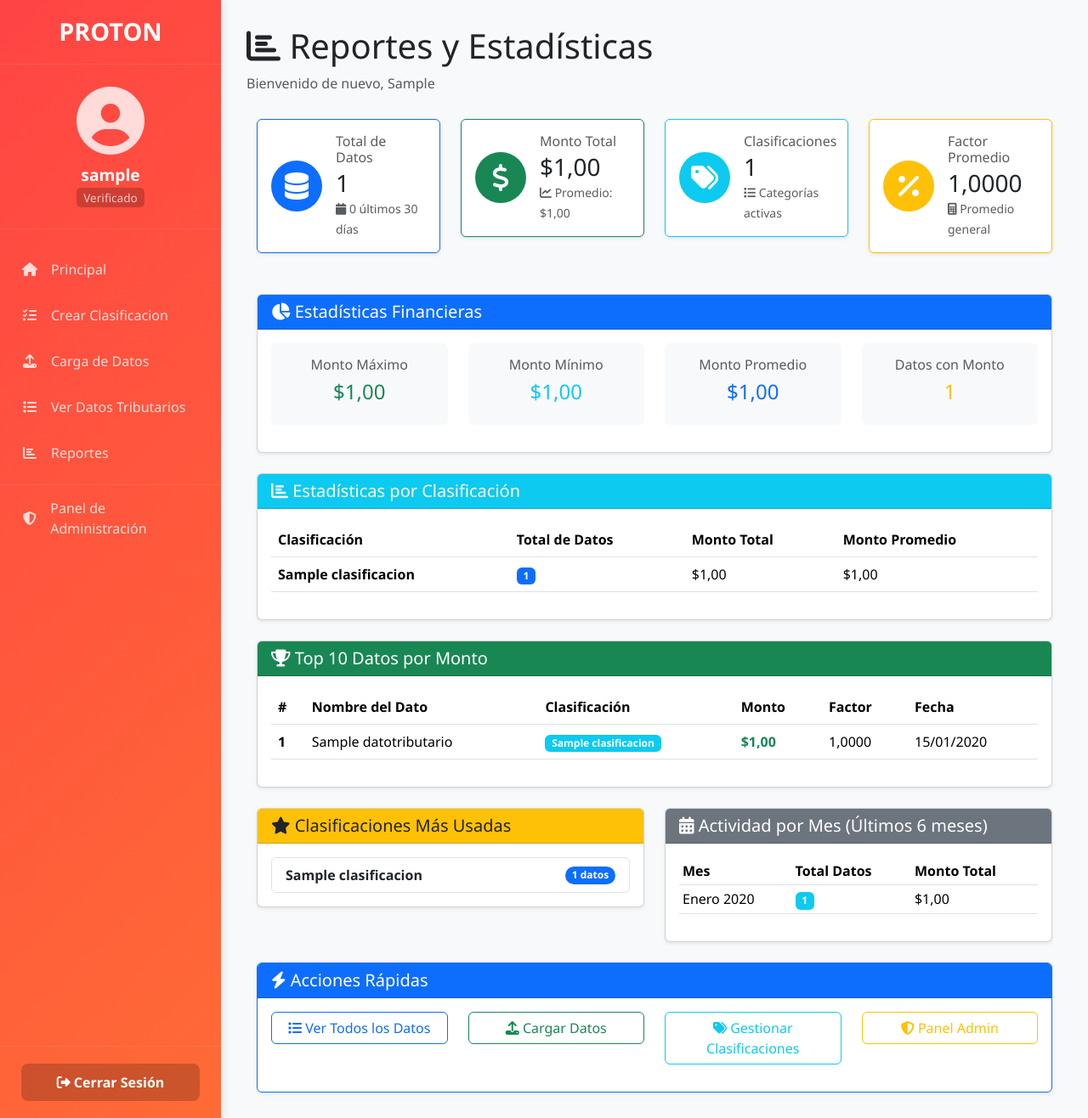
After one commit to Benjaaaminnn19/SoftwareApp, a Django app: page /reportes/ in a window 1280 px wide. The commit adds this page. Shown: the whole page at 85% size. Run offline with Django 4.2, Linux system fonts and the light colour scheme; a user stored in the database is signed in; tables that the repository leaves empty hold one stand-in row (values such as "Sample post").

Commit message:
agregar reportes

```diff
--- a/ItemApp/templates/dashboard_base.html
+++ b/ItemApp/templates/dashboard_base.html
@@ -54,7 +54,7 @@
                     <span>Ver Datos Tributarios</span>
                 </a>
 
-                <a href="#" class="nav-link">
+                <a href="{% url 'reportes' %}" class="nav-link">
                     <i class="fas fa-chart-bar"></i>
                     <span>Reportes</span>
                 </a>
--- /dev/null
+++ b/ItemApp/templates/reportes.html
@@ -0,0 +1,335 @@
+{% extends 'dashboard_base.html' %}
+{% load static %}
+
+{% block dashboard_title %}
+    Reportes y Estadísticas
+{% endblock %}
+
+{% block dashboard_page_title %}
+    <i class="fas fa-chart-bar"></i> Reportes y Estadísticas
+{% endblock %}
+
+{% block dashboard_content %}
+<div class="container-fluid">
+    <!-- Tarjetas de Estadísticas Principales -->
+    <div class="row mb-4">
+        <div class="col-lg-3 col-md-6 mb-4">
+            <div class="card shadow-sm border-primary">
+                <div class="card-body">
+                    <div class="d-flex align-items-center">
+                        <div class="flex-shrink-0">
+                            <div class="bg-primary text-white rounded-circle d-flex align-items-center justify-content-center" style="width: 60px; height: 60px;">
+                                <i class="fas fa-database fa-2x"></i>
+                            </div>
+                        </div>
+                        <div class="flex-grow-1 ms-3">
+                            <h6 class="text-muted mb-1">Total de Datos</h6>
+                            <h3 class="mb-0">{{ total_datos }}</h3>
+                            <small class="text-muted">
+                                <i class="fas fa-calendar"></i> {{ datos_recientes_30d }} últimos 30 días
+                            </small>
+                        </div>
+                    </div>
+                </div>
+            </div>
+        </div>
+
+        <div class="col-lg-3 col-md-6 mb-4">
+            <div class="card shadow-sm border-success">
+                <div class="card-body">
+                    <div class="d-flex align-items-center">
+                        <div class="flex-shrink-0">
+                            <div class="bg-success text-white rounded-circle d-flex align-items-center justify-content-center" style="width: 60px; height: 60px;">
+                                <i class="fas fa-dollar-sign fa-2x"></i>
+                            </div>
+                        </div>
+                        <div class="flex-grow-1 ms-3">
+                            <h6 class="text-muted mb-1">Monto Total</h6>
+                            <h3 class="mb-0">${{ monto_total|floatformat:2|default:"0.00" }}</h3>
+                            <small class="text-muted">
+                                <i class="fas fa-chart-line"></i> Promedio: ${{ monto_promedio|floatformat:2|default:"0.00" }}
+                            </small>
+                        </div>
+                    </div>
+                </div>
+            </div>
+        </div>
+
+        <div class="col-lg-3 col-md-6 mb-4">
+            <div class="card shadow-sm border-info">
+                <div class="card-body">
+                    <div class="d-flex align-items-center">
+                        <div class="flex-shrink-0">
+                            <div class="bg-info text-white rounded-circle d-flex align-items-center justify-content-center" style="width: 60px; height: 60px;">
+                                <i class="fas fa-tags fa-2x"></i>
+                            </div>
+                        </div>
+                        <div class="flex-grow-1 ms-3">
+                            <h6 class="text-muted mb-1">Clasificaciones</h6>
+                            <h3 class="mb-0">{{ total_clasificaciones }}</h3>
+                            <small class="text-muted">
+                                <i class="fas fa-list"></i> Categorías activas
+                            </small>
+                        </div>
+                    </div>
+                </div>
+            </div>
+        </div>
+
+        <div class="col-lg-3 col-md-6 mb-4">
+            <div class="card shadow-sm border-warning">
+                <div class="card-body">
+                    <div class="d-flex align-items-center">
+                        <div class="flex-shrink-0">
+                            <div class="bg-warning text-white rounded-circle d-flex align-items-center justify-content-center" style="width: 60px; height: 60px;">
+                                <i class="fas fa-percentage fa-2x"></i>
+                            </div>
+                        </div>
+                        <div class="flex-grow-1 ms-3">
+                            <h6 class="text-muted mb-1">Factor Promedio</h6>
+                            <h3 class="mb-0">{{ factor_promedio|floatformat:4|default:"0.0000" }}</h3>
+                            <small class="text-muted">
+                                <i class="fas fa-calculator"></i> Promedio general
+                            </small>
+                        </div>
+                    </div>
+                </div>
+            </div>
+        </div>
+    </div>
+
+    <!-- Estadísticas Financieras Detalladas -->
+    <div class="row mb-4">
+        <div class="col-lg-12">
+            <div class="card shadow-sm">
+                <div class="card-header bg-primary text-white">
+                    <h5 class="mb-0"><i class="fas fa-chart-pie"></i> Estadísticas Financieras</h5>
+                </div>
+                <div class="card-body">
+                    <div class="row">
+                        <div class="col-md-3 text-center mb-3">
+                            <div class="p-3 bg-light rounded">
+                                <h6 class="text-muted">Monto Máximo</h6>
+                                <h4 class="text-success">${{ monto_maximo|floatformat:2|default:"0.00" }}</h4>
+                            </div>
+                        </div>
+                        <div class="col-md-3 text-center mb-3">
+                            <div class="p-3 bg-light rounded">
+                                <h6 class="text-muted">Monto Mínimo</h6>
+                                <h4 class="text-info">${{ monto_minimo|floatformat:2|default:"0.00" }}</h4>
+                            </div>
+                        </div>
+                        <div class="col-md-3 text-center mb-3">
+                            <div class="p-3 bg-light rounded">
+                                <h6 class="text-muted">Monto Promedio</h6>
+                                <h4 class="text-primary">${{ monto_promedio|floatformat:2|default:"0.00" }}</h4>
+                            </div>
+                        </div>
+                        <div class="col-md-3 text-center mb-3">
+                            <div class="p-3 bg-light rounded">
+                                <h6 class="text-muted">Datos con Monto</h6>
+                                <h4 class="text-warning">{{ total_con_monto }}</h4>
+                            </div>
+                        </div>
+                    </div>
+                </div>
+            </div>
+        </div>
+    </div>
+
+    <!-- Estadísticas por Clasificación -->
+    <div class="row mb-4">
+        <div class="col-lg-12">
+            <div class="card shadow-sm">
+                <div class="card-header bg-info text-white">
+                    <h5 class="mb-0"><i class="fas fa-chart-bar"></i> Estadísticas por Clasificación</h5>
+                </div>
+                <div class="card-body">
+                    {% if stats_por_clasificacion %}
+                    <div class="table-responsive">
+                        <table class="table table-hover">
+                            <thead>
+                                <tr>
+                                    <th>Clasificación</th>
+                                    <th>Total de Datos</th>
+                                    <th>Monto Total</th>
+                                    <th>Monto Promedio</th>
+                                </tr>
+                            </thead>
+                            <tbody>
+                                {% for stat in stats_por_clasificacion %}
+                                <tr>
+                                    <td><strong>{{ stat.nombre }}</strong></td>
+                                    <td><span class="badge bg-primary">{{ stat.total_datos }}</span></td>
+                                    <td>${{ stat.monto_total|floatformat:2|default:"0.00" }}</td>
+                                    <td>${{ stat.monto_promedio|floatformat:2|default:"0.00" }}</td>
+                                </tr>
+                                {% endfor %}
+                            </tbody>
+                        </table>
+                    </div>
+                    {% else %}
+                    <div class="alert alert-info">
+                        <i class="fas fa-info-circle"></i> No hay datos disponibles por clasificación.
+                    </div>
+                    {% endif %}
+                </div>
+            </div>
+        </div>
+    </div>
+
+    <!-- Top 10 Datos por Monto -->
+    <div class="row mb-4">
+        <div class="col-lg-12">
+            <div class="card shadow-sm">
+                <div class="card-header bg-success text-white">
+                    <h5 class="mb-0"><i class="fas fa-trophy"></i> Top 10 Datos por Monto</h5>
+                </div>
+                <div class="card-body">
+                    {% if top_datos_monto %}
+                    <div class="table-responsive">
+                        <table class="table table-hover">
+                            <thead>
+                                <tr>
+                                    <th>#</th>
+                                    <th>Nombre del Dato</th>
+                                    <th>Clasificación</th>
+                                    <th>Monto</th>
+                                    <th>Factor</th>
+                                    <th>Fecha</th>
+                                </tr>
+                            </thead>
+                            <tbody>
+                                {% for dato in top_datos_monto %}
+                                <tr>
+                                    <td><strong>{{ forloop.counter }}</strong></td>
+                                    <td>{{ dato.nombre_dato }}</td>
+                                    <td><span class="badge bg-info">{{ dato.clasificacion.nombre }}</span></td>
+                                    <td><strong class="text-success">${{ dato.monto|floatformat:2|default:"-" }}</strong></td>
+                                    <td>{{ dato.factor|floatformat:4|default:"-" }}</td>
+                                    <td>{{ dato.fecha_dato|date:"d/m/Y"|default:"-" }}</td>
+                                </tr>
+                                {% endfor %}
+                            </tbody>
+                        </table>
+                    </div>
+                    {% else %}
+                    <div class="alert alert-info">
+                        <i class="fas fa-info-circle"></i> No hay datos con monto disponible.
+                    </div>
+                    {% endif %}
+                </div>
+            </div>
+        </div>
+    </div>
+
+    <!-- Clasificaciones Más Usadas -->
+    <div class="row mb-4">
+        <div class="col-lg-6">
+            <div class="card shadow-sm">
+                <div class="card-header bg-warning text-dark">
+                    <h5 class="mb-0"><i class="fas fa-star"></i> Clasificaciones Más Usadas</h5>
+                </div>
+                <div class="card-body">
+                    {% if clasificaciones_mas_usadas %}
+                    <div class="list-group">
+                        {% for clas in clasificaciones_mas_usadas %}
+                        <div class="list-group-item d-flex justify-content-between align-items-center">
+                            <div>
+                                <strong>{{ clas.nombre }}</strong>
+                            </div>
+                            <span class="badge bg-primary rounded-pill">{{ clas.total_datos }} datos</span>
+                        </div>
+                        {% endfor %}
+                    </div>
+                    {% else %}
+                    <div class="alert alert-info">
+                        <i class="fas fa-info-circle"></i> No hay clasificaciones con datos.
+                    </div>
+                    {% endif %}
+                </div>
+            </div>
+        </div>
+
+        <!-- Estadísticas por Mes -->
+        <div class="col-lg-6">
+            <div class="card shadow-sm">
+                <div class="card-header bg-secondary text-white">
+                    <h5 class="mb-0"><i class="fas fa-calendar-alt"></i> Actividad por Mes (Últimos 6 meses)</h5>
+                </div>
+                <div class="card-body">
+                    {% if stats_por_mes %}
+                    <div class="table-responsive">
+                        <table class="table table-sm">
+                            <thead>
+                                <tr>
+                                    <th>Mes</th>
+                                    <th>Total Datos</th>
+                                    <th>Monto Total</th>
+                                </tr>
+                            </thead>
+                            <tbody>
+                                {% for stat in stats_por_mes %}
+                                <tr>
+                                    <td>{{ stat.mes|date:"F Y"|title }}</td>
+                                    <td><span class="badge bg-info">{{ stat.total }}</span></td>
+                                    <td>${{ stat.monto_total|floatformat:2|default:"0.00" }}</td>
+                                </tr>
+                                {% endfor %}
+                            </tbody>
+                        </table>
+                    </div>
+                    {% else %}
+                    <div class="alert alert-info">
+                        <i class="fas fa-info-circle"></i> No hay datos por mes disponibles.
+                    </div>
+                    {% endif %}
+                </div>
+            </div>
+        </div>
+    </div>
+
+    <!-- Acciones Rápidas -->
+    <div class="row">
+        <div class="col-lg-12">
+            <div class="card shadow-sm border-primary">
+                <div class="card-header bg-primary text-white">
+                    <h5 class="mb-0"><i class="fas fa-bolt"></i> Acciones Rápidas</h5>
+                </div>
+                <div class="card-body">
+                    <div class="row">
+                        <div class="col-md-3 mb-3">
+                            <a href="{% url 'listar_datos_tributarios' %}" class="btn btn-outline-primary w-100">
+                                <i class="fas fa-list"></i> Ver Todos los Datos
+                            </a>
+                        </div>
+                        {% if user.is_staff %}
+                        <div class="col-md-3 mb-3">
+                            <a href="{% url 'carga_datos' %}" class="btn btn-outline-success w-100">
+                                <i class="fas fa-upload"></i> Cargar Datos
+                            </a>
+                        </div>
+                        <div class="col-md-3 mb-3">
+                            <a href="{% url 'crear_clasificacion' %}" class="btn btn-outline-info w-100">
+                                <i class="fas fa-tags"></i> Gestionar Clasificaciones
+                            </a>
+                        </div>
+                        <div class="col-md-3 mb-3">
+                            <a href="{% url 'admin_panel' %}" class="btn btn-outline-warning w-100">
+                                <i class="fas fa-shield-alt"></i> Panel Admin
+                            </a>
+                        </div>
+                        {% else %}
+                        <div class="col-md-3 mb-3">
+                            <a href="{% url 'inicio' %}" class="btn btn-outline-secondary w-100">
+                                <i class="fas fa-home"></i> Volver al Inicio
+                            </a>
+                        </div>
+                        {% endif %}
+                    </div>
+                </div>
+            </div>
+        </div>
+    </div>
+</div>
+{% endblock %}
--- a/ItemApp/urls.py
+++ b/ItemApp/urls.py
@@ -27,4 +27,7 @@ urlpatterns = [
     path('datos/listar/', views.vista_listar_datos_tributarios, name='listar_datos_tributarios'),
     path('datos/eliminar/<int:pk>/', views.vista_eliminar_dato_tributario, name='eliminar_dato_tributario'),
     path('datos/plantilla/', views.descargar_plantilla_excel, name='descargar_plantilla'),
+
+    # Reportes
+    path('reportes/', views.vista_reportes, name='reportes'),
 ]
--- a/ItemApp/views.py
+++ b/ItemApp/views.py
@@ -545,3 +545,77 @@ def vista_preview_archivo(request):
     """Vista previa del archivo antes de cargar"""
     # Implementación futura si se requiere
     pass
+
+
+@login_required
+def vista_reportes(request):
+    """Página de reportes y estadísticas"""
+
+    # Estadísticas generales
+    total_datos = DatoTributario.objects.count()
+    total_clasificaciones = Clasificacion.objects.count()
+
+    # Estadísticas financieras
+    stats_financieras = DatoTributario.objects.aggregate(
+        monto_total=Sum('monto'),
+        monto_promedio=Avg('monto'),
+        monto_maximo=Max('monto'),
+        monto_minimo=Min('monto'),
+        factor_promedio=Avg('factor'),
+        total_con_monto=Count('id', filter=Q(monto__isnull=False))
+    )
+
+    # Estadísticas por clasificación
+    stats_por_clasificacion = Clasificacion.objects.annotate(
+        total_datos=Count('datos'),
+        monto_total=Sum('datos__monto'),
+        monto_promedio=Avg('datos__monto')
+    ).filter(total_datos__gt=0).order_by('-monto_total')
+
+    # Datos recientes (últimos 30 días)
+    hace_30_dias = timezone.now() - timedelta(days=30)
+    datos_recientes_30d = DatoTributario.objects.filter(
+        creado_en__gte=hace_30_dias
+    ).count()
+
+    # Top 10 datos por monto
+    top_datos_monto = DatoTributario.objects.filter(
+        monto__isnull=False
+    ).select_related('clasificacion').order_by('-monto')[:10]
+
+    # Estadísticas por mes (últimos 6 meses)
+    from django.db.models.functions import TruncMonth
+    stats_por_mes = DatoTributario.objects.annotate(
+        mes=TruncMonth('creado_en')
+    ).values('mes').annotate(
+        total=Count('id'),
+        monto_total=Sum('monto')
+    ).order_by('-mes')[:6]
+
+    # Clasificaciones más usadas
+    clasificaciones_mas_usadas = Clasificacion.objects.annotate(
+        total_datos=Count('datos')
+    ).filter(total_datos__gt=0).order_by('-total_datos')[:5]
+
+    context = {
+        # Estadísticas generales
+        'total_datos': total_datos,
+        'total_clasificaciones': total_clasificaciones,
+        'datos_recientes_30d': datos_recientes_30d,
+
+        # Estadísticas financieras
+        'monto_total': stats_financieras['monto_total'] or Decimal('0'),
+        'monto_promedio': stats_financieras['monto_promedio'] or Decimal('0'),
+        'monto_maximo': stats_financieras['monto_maximo'] or Decimal('0'),
+        'monto_minimo': stats_financieras['monto_minimo'] or Decimal('0'),
+        'factor_promedio': stats_financieras['factor_promedio'] or Decimal('0'),
+        'total_con_monto': stats_financieras['total_con_monto'] or 0,
+
+        # Estadísticas detalladas
+        'stats_por_clasificacion': stats_por_clasificacion,
+        'top_datos_monto': top_datos_monto,
+        'stats_por_mes': stats_por_mes,
+        'clasificaciones_mas_usadas': clasificaciones_mas_usadas,
+    }
+
+    return render(request, 'reportes.html', context)
```
